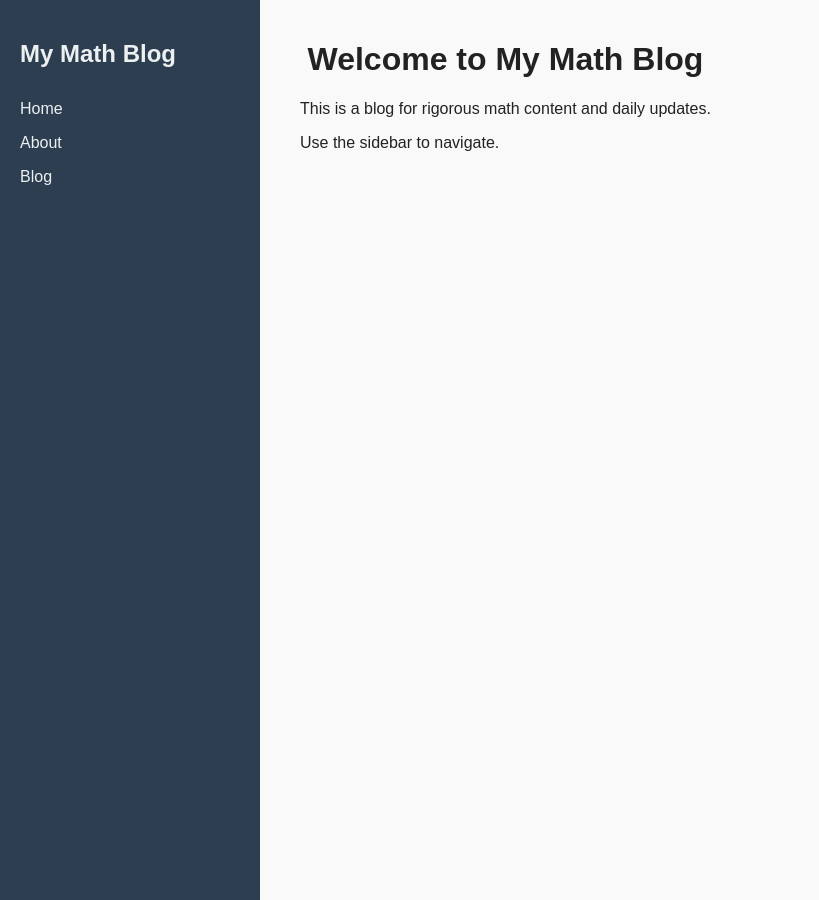
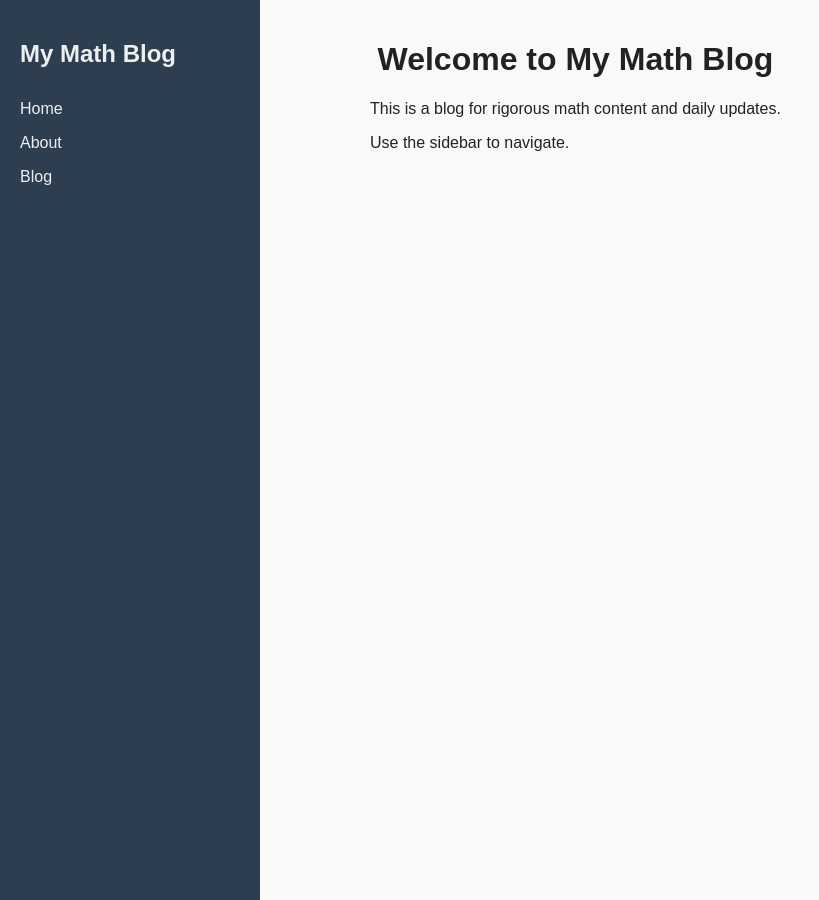
Before and after one commit to GitDisciplined/GitDisciplined.github.io, a Jekyll site: the page built from index.md, in a window 1280 px wide. Shown: the whole page, without its empty margins (0-819 px from the left). Built offline with Jekyll 4.4.1, drawn with Linux system fonts in a browser that asks for light colours.

Commit message:
Update style.css

```diff
--- a/assets/css/style.css
+++ b/assets/css/style.css
@@ -37,7 +37,7 @@ body {
 }
 
 .content {
-  margin-left: 280px;
+  margin-left: 350px;
   padding: 20px;
   max-width: 800px;
 }
```
